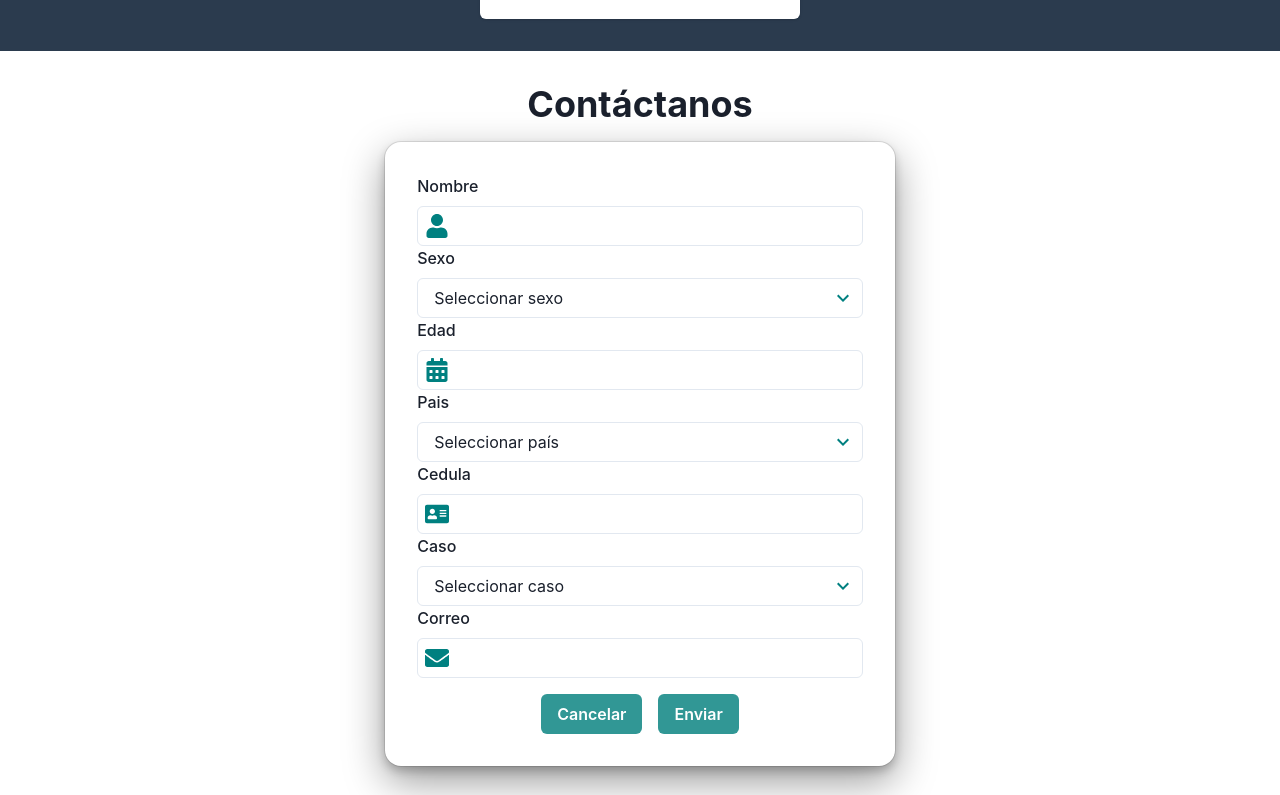
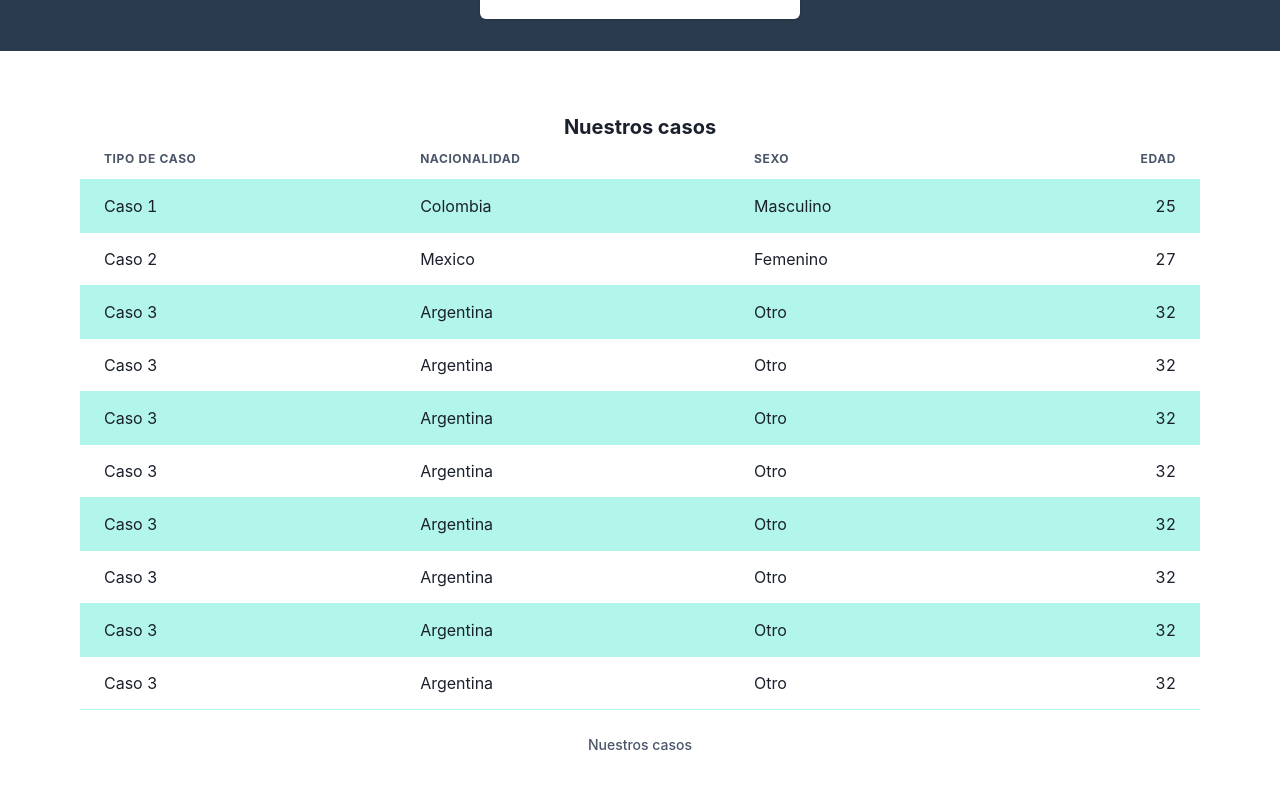
Before and after one commit to AndresTeller/parcial-final-web, a React (Vite) app: page / in a window 1280 px wide. Shown: the part 1265-2060 px from the top of the page. Built offline with nearby package versions, Linux system fonts and the light colour scheme.

Commit message:
MyTable component created

```diff
--- a/src/App.jsx
+++ b/src/App.jsx
@@ -5,6 +5,7 @@ import HeroImage from "./components/Shared/HeroImage";
 import Cards from "./components/Card/Cards";
 import Footer from "./components/Shared/Footer";
 import Form from "./components/Form/Form";
+import MyTable from "./components/MyTable";
 
 function App() {
   return (
@@ -12,6 +13,7 @@ function App() {
       <Navbar></Navbar>
       <HeroImage></HeroImage>
       <Cards></Cards>
+      <MyTable></MyTable>
       <Form></Form>
       <Footer></Footer>
     </ChakraProvider>
--- a/src/components/Form/Form.jsx
+++ b/src/components/Form/Form.jsx
@@ -10,6 +10,7 @@ import {
 
 const SimpleSignIn = () => {
   return (
+    <Box bg='gray.100'>
       <Container textAlign="center" p="2rem">
         <Heading>Contáctanos</Heading>
         <Box
@@ -47,6 +48,7 @@ const SimpleSignIn = () => {
           </Box>
         </Box>
       </Container>
+    </Box>
   );
 };
 
--- a/src/components/MyTable.jsx
+++ b/src/components/MyTable.jsx
@@ -0,0 +1,87 @@
+import { Box, Container, Heading, Table, TableCaption, TableContainer, Tbody, Td, Th, Thead, Tr } from '@chakra-ui/react'
+import React from 'react'
+
+export default function MyTable() {
+  return (
+    <Box p="4rem">
+      <Container maxW="90rem" textAlign="center">
+        <Heading size="md">Nuestros casos</Heading>
+        <TableContainer>
+          <Table variant="striped" colorScheme="teal">
+            <TableCaption>Nuestros casos</TableCaption>
+            <Thead>
+              <Tr>
+                <Th>Tipo de caso</Th>
+                <Th>Nacionalidad</Th>
+                <Th>Sexo</Th>
+                <Th isNumeric>Edad</Th>
+              </Tr>
+            </Thead>
+            <Tbody>
+              <Tr>
+                <Td>Caso 1</Td>
+                <Td>Colombia</Td>
+                <Td>Masculino</Td>
+                <Td isNumeric>25</Td>
+              </Tr>
+              <Tr>
+                <Td>Caso 2</Td>
+                <Td>Mexico</Td>
+                <Td>Femenino</Td>
+                <Td isNumeric>27</Td>
+              </Tr>
+              <Tr>
+                <Td>Caso 3</Td>
+                <Td>Argentina</Td>
+                <Td>Otro</Td>
+                <Td isNumeric>32</Td>
+              </Tr>
+              <Tr>
+                <Td>Caso 3</Td>
+                <Td>Argentina</Td>
+                <Td>Otro</Td>
+                <Td isNumeric>32</Td>
+              </Tr>
+              <Tr>
+                <Td>Caso 3</Td>
+                <Td>Argentina</Td>
+                <Td>Otro</Td>
+                <Td isNumeric>32</Td>
+              </Tr>
+              <Tr>
+                <Td>Caso 3</Td>
+                <Td>Argentina</Td>
+                <Td>Otro</Td>
+                <Td isNumeric>32</Td>
+              </Tr>
+              <Tr>
+                <Td>Caso 3</Td>
+                <Td>Argentina</Td>
+                <Td>Otro</Td>
+                <Td isNumeric>32</Td>
+              </Tr>
+              <Tr>
+                <Td>Caso 3</Td>
+                <Td>Argentina</Td>
+                <Td>Otro</Td>
+                <Td isNumeric>32</Td>
+              </Tr>
+              <Tr>
+                <Td>Caso 3</Td>
+                <Td>Argentina</Td>
+                <Td>Otro</Td>
+                <Td isNumeric>32</Td>
+              </Tr>
+              <Tr>
+                <Td>Caso 3</Td>
+                <Td>Argentina</Td>
+                <Td>Otro</Td>
+                <Td isNumeric>32</Td>
+              </Tr>
+            </Tbody>
+          </Table>
+        </TableContainer>
+      </Container>
+    </Box>
+  );
+}
```
Lines whose indentation alone changed are shown as unchanged.
